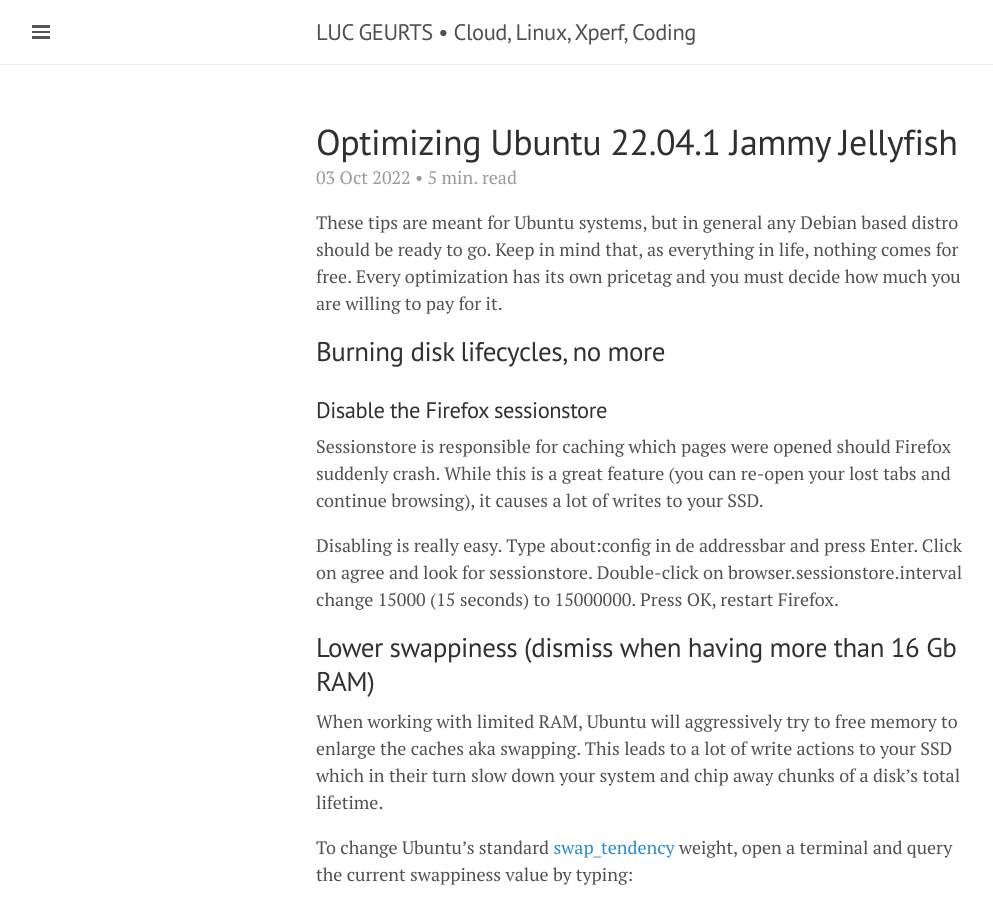
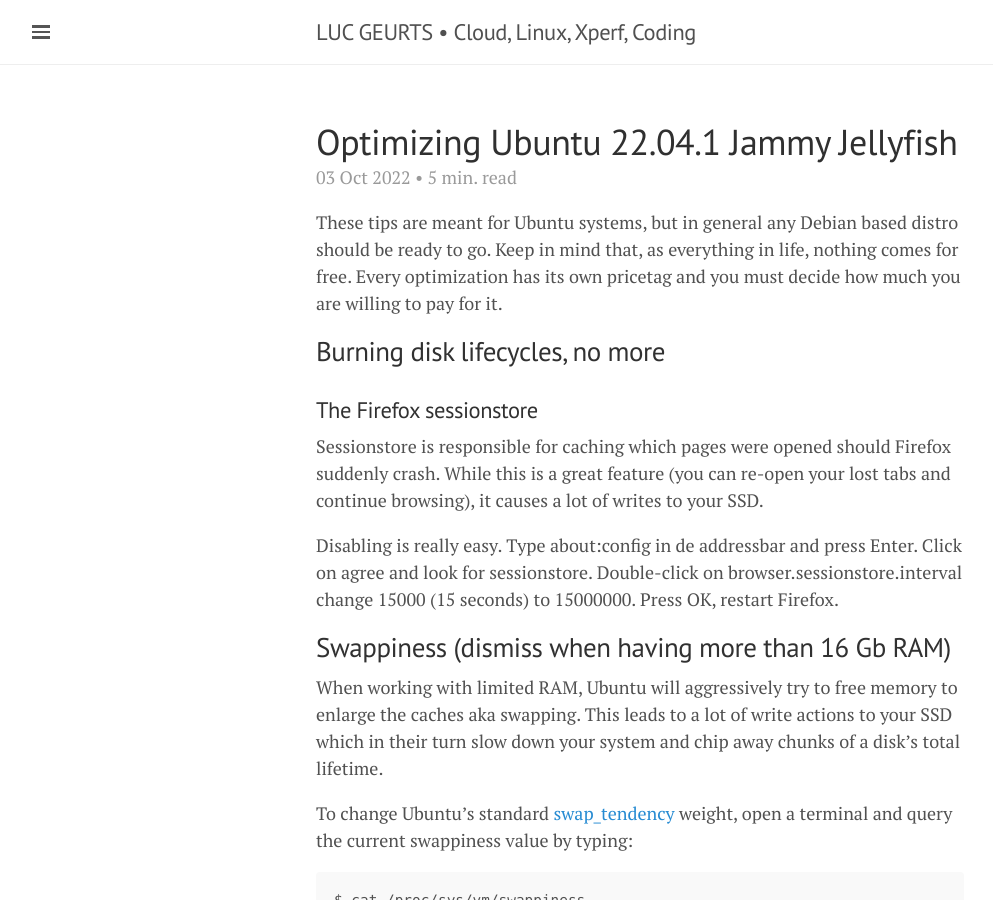
Before and after one commit to lgeurts/lgeurts.github.io, a Jekyll site: the page built from _posts/2022-10-03-optimizing-ubuntu-22.04.1-jammy-jellyfish.md, in a window 1280 px wide and 900 px high. Shown: the whole window, without its empty margins (0-993 px from the left). Built offline with Jekyll 4.4.1, drawn with Linux system fonts in a browser that asks for light colours; nearby versions of some CDN libraries; comment, search, counter and statistics services are not loaded.

Commit message:
Update 2022-10-03-optimizing-ubuntu-22.04.1-jammy-jellyfish.md

```diff
--- a/_posts/2022-10-03-optimizing-ubuntu-22.04.1-jammy-jellyfish.md
+++ b/_posts/2022-10-03-optimizing-ubuntu-22.04.1-jammy-jellyfish.md
@@ -12,13 +12,13 @@
 
 ## Burning disk lifecycles, no more
 
-### Disable the Firefox sessionstore
+### The Firefox sessionstore
 
 Sessionstore is responsible for caching which pages were opened should Firefox suddenly crash. While this is a great feature (you can re-open your lost tabs and continue browsing), it causes a lot of writes to your SSD.
 
 Disabling is really easy. Type about:config in de addressbar and press Enter. Click on agree and look for sessionstore. Double-click on browser.sessionstore.interval change 15000 (15 seconds) to 15000000. Press OK, restart Firefox.
 
-## Lower swappiness (dismiss when having more than 16 Gb RAM)
+## Swappiness (dismiss when having more than 16 Gb RAM)
 When working with limited RAM, Ubuntu will aggressively try to free memory to enlarge the caches aka swapping. This leads to a lot of write actions to your SSD which in their turn slow down your system and chip away chunks of a disk's total lifetime.
 
 To change Ubuntu's standard [swap_tendency](https://unix.stackexchange.com/questions/134202/when-is-swap-triggered-or-how-to-calculate-swap-tendency#134206) weight, open a terminal and query the current swappiness value by typing:
```
